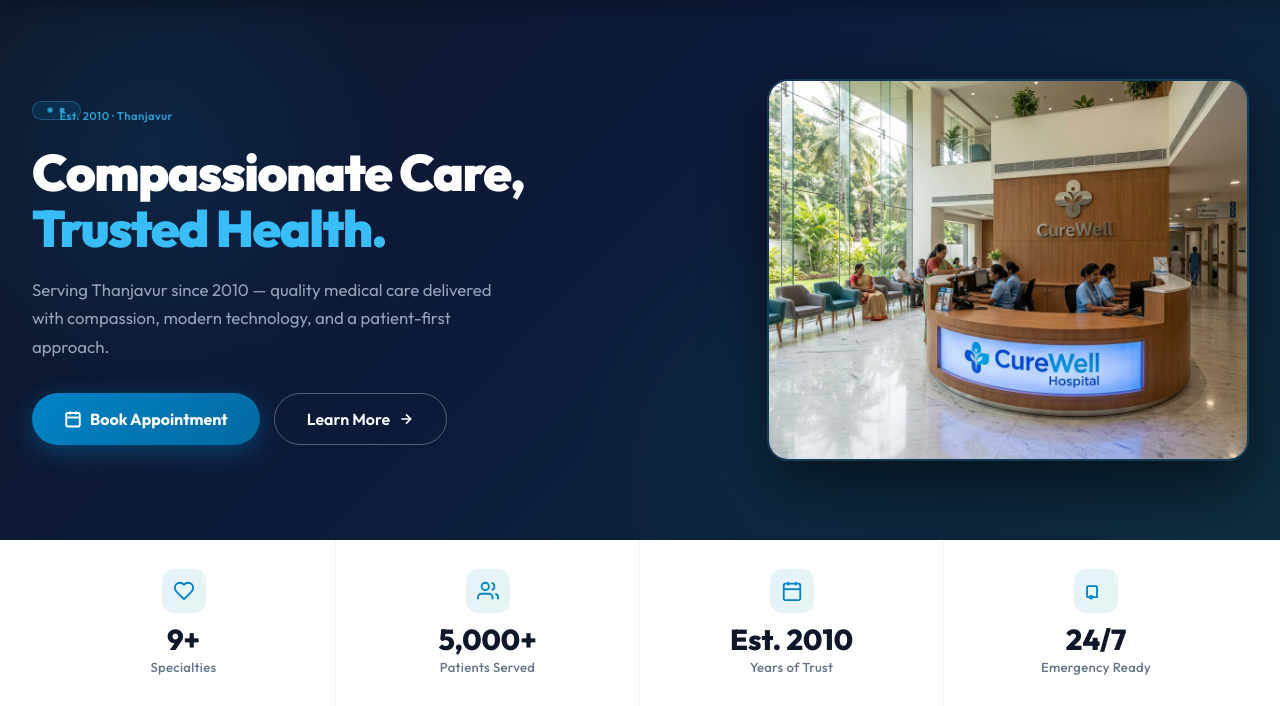
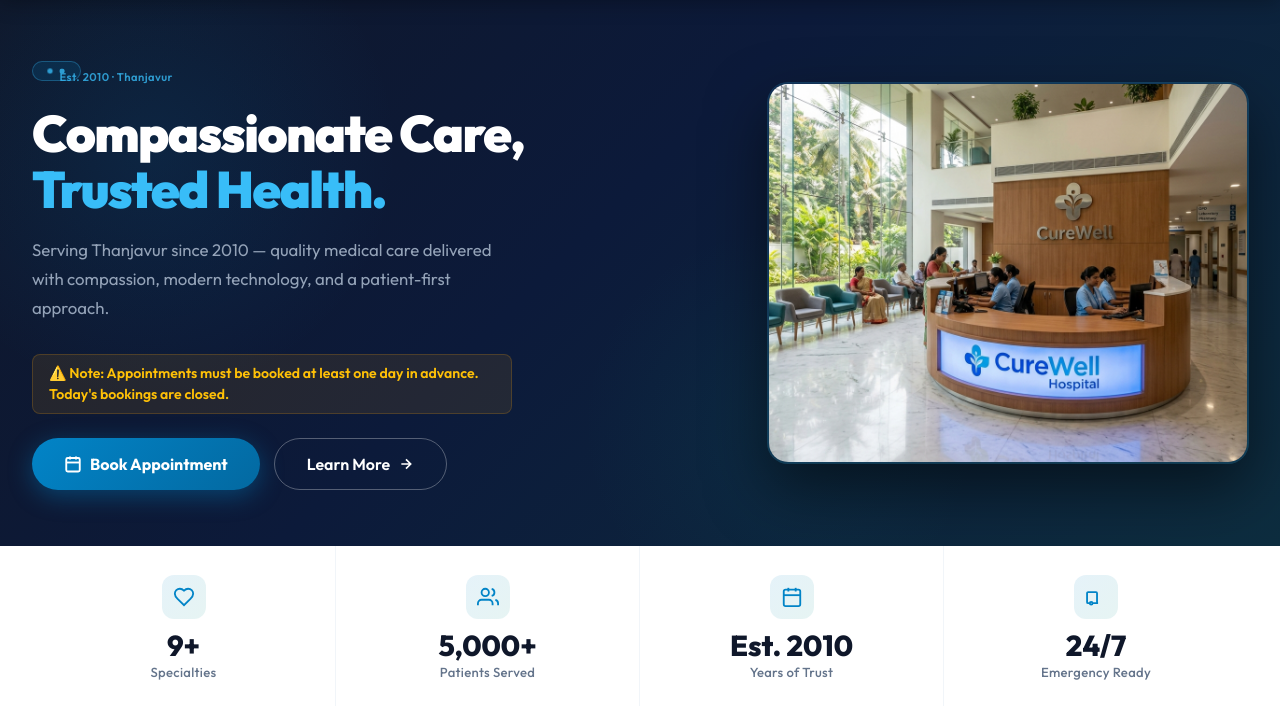
Before and after one commit to vedha728/Hosp-ABS, a Django app: page / in a window 1280 px wide. Shown: the part 80-786 px from the top of the page. Run offline with Django 5.2, Linux system fonts and the light colour scheme.

Commit message:
Constraint: Block same-day bookings on frontend and backend, and add highlighted warning badge to homepage with translations

```diff
--- a/hosp/templates/hosp/index.html
+++ b/hosp/templates/hosp/index.html
@@ -526,6 +526,9 @@
         <p class="hero-subtitle fade-up fade-up-d3" data-translate="hero_subtitle">
           Serving Thanjavur since 2010 — quality medical care delivered with compassion, modern technology, and a patient-first approach.
         </p>
+        <div class="alert alert-warning d-inline-block px-3 py-2 mb-4 text-warning fade-up fade-up-d3" style="font-size: 0.88rem; border-radius: 8px; border-color: rgba(245,158,11,0.2); background: rgba(245,158,11,0.1); color: #d97706; font-weight: 600; text-align: left; max-width: 480px;">
+          ⚠️ <span data-translate="hero_advance_booking_note">Note: Appointments must be booked at least one day in advance. Today's bookings are closed.</span>
+        </div>
         <div class="hero-btns fade-up fade-up-d4">
           <a href="/patient_login/" class="btn-hero-primary" data-translate="book_btn">
             <svg width="18" height="18" fill="none" stroke="currentColor" stroke-width="2.5" viewBox="0 0 24 24"><rect x="3" y="4" width="18" height="18" rx="2"/><line x1="16" y1="2" x2="16" y2="6"/><line x1="8" y1="2" x2="8" y2="6"/><line x1="3" y1="10" x2="21" y2="10"/></svg>
@@ -701,6 +704,7 @@
       hero_badge: "Est. 2010 · Thanjavur",
       hero_title: `Compassionate Care,<br><span class="accent">Trusted Health.</span>`,
       hero_subtitle: "Serving Thanjavur since 2010 — quality medical care delivered with compassion, modern technology, and a patient-first approach.",
+      hero_advance_booking_note: "Note: Appointments must be booked at least one day in advance. Today's bookings are closed.",
       book_btn: `<svg width="18" height="18" fill="none" stroke="currentColor" stroke-width="2.5" viewBox="0 0 24 24"><rect x="3" y="4" width="18" height="18" rx="2"/><line x1="16" y1="2" x2="16" y2="6"/><line x1="8" y1="2" x2="8" y2="6"/><line x1="3" y1="10" x2="21" y2="10"/></svg> Book Appointment`,
       learn_btn: `Learn More <svg width="16" height="16" fill="none" stroke="currentColor" stroke-width="2.5" viewBox="0 0 24 24"><path d="M5 12h14M12 5l7 7-7 7"/></svg>`,
       stat1_num: "9+", stat1_lbl: "Specialties",
@@ -739,6 +743,7 @@
       hero_badge: "2010 முதல் · தஞ்சாவூர்",
       hero_title: `இரக்கமுள்ள கவனிப்பு,<br><span class="accent">நம்பகமான ஆரோக்கியம்.</span>`,
       hero_subtitle: "2010 முதல் தஞ்சாவூரில் சேவை — இரக்கம், நவீன தொழில்நுட்பம் மற்றும் நோயாளி-முதல் அணுகுமுறையுடன் தரமான மருத்துவ சேவை.",
+      hero_advance_booking_note: "குறிப்பு: அப்பாயின்ட்மெண்ட்கள் ஒரு நாளைக்கு முன்பே பதிவு செய்யப்பட வேண்டும். இன்றைய முன்பதிவு முடிந்தது.",
       book_btn: `<svg width="18" height="18" fill="none" stroke="currentColor" stroke-width="2.5" viewBox="0 0 24 24"><rect x="3" y="4" width="18" height="18" rx="2"/><line x1="16" y1="2" x2="16" y2="6"/><line x1="8" y1="2" x2="8" y2="6"/><line x1="3" y1="10" x2="21" y2="10"/></svg> அப்பாயின்ட்மெண்ட் பதிவு`,
       learn_btn: `மேலும் அறிய <svg width="16" height="16" fill="none" stroke="currentColor" stroke-width="2.5" viewBox="0 0 24 24"><path d="M5 12h14M12 5l7 7-7 7"/></svg>`,
       stat1_num: "9+", stat1_lbl: "சிறப்பு சேவைகள்",
--- a/hosp/views.py
+++ b/hosp/views.py
@@ -201,8 +201,8 @@ def book_appointment(request):
         return Response({'error': 'Invalid date format. Use YYYY-MM-DD.'}, status=400)
 
     from django.utils import timezone
-    if booking_date < timezone.localdate():
-        return Response({'error': 'Appointment date cannot be in the past.'}, status=400)
+    if booking_date <= timezone.localdate():
+        return Response({'error': 'Appointments must be booked at least one day in advance.'}, status=400)
 
     if service_name not in PREFIX_MAP:
         return Response({'error': 'Invalid service/department selected.'}, status=400)
```
Also changed, not shown: static/hosp/patient_log.js (+5 -4 lines).
